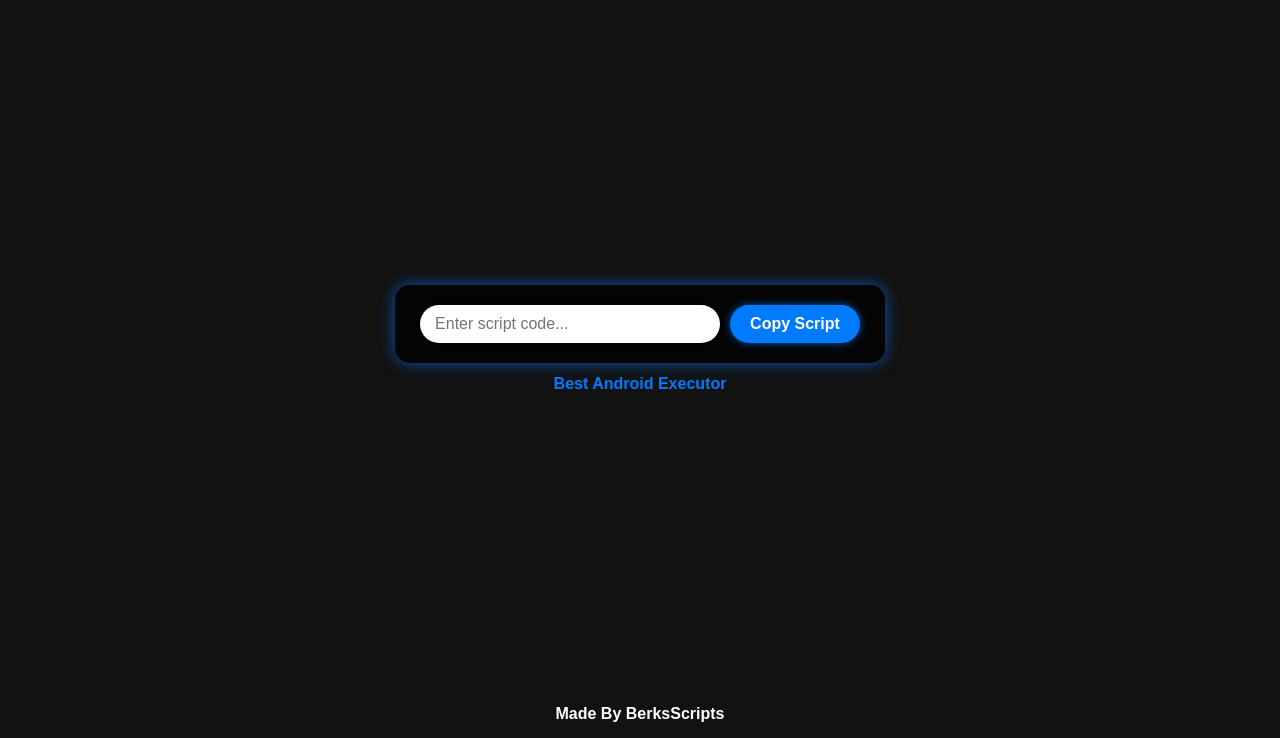
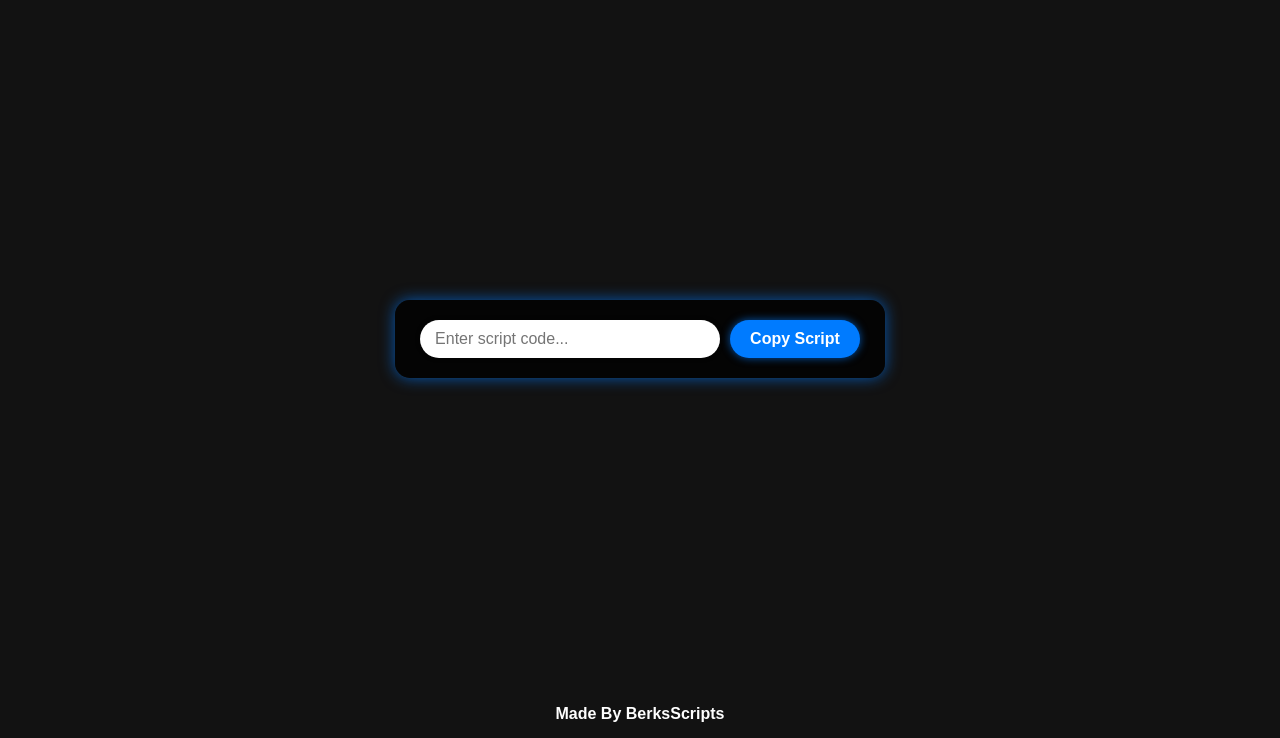
Before and after one commit to BerksGamesMC/testpro4234242424, a plain HTML site: page index.html in a window 1280 px wide. Shown: the part 62-800 px from the top of the page. Drawn offline with Linux system fonts and the light colour scheme.

Commit message:
Update index.html

```diff
--- a/index.html
+++ b/index.html
@@ -115,7 +115,6 @@
     flex-grow: 1;
     margin-top: 50px; /* To avoid top bar */
     display: flex;
-    flex-direction: column;
     justify-content: center;
     align-items: center;
   }
@@ -165,22 +164,6 @@
     background-color: #0056b3;
   }
 
-  /* Executor link below search */
-  #executorLink {
-    margin-top: 12px;
-    text-align: center;
-  }
-  #executorLink a {
-    color: #007bff;
-    font-weight: 700;
-    text-decoration: none;
-    cursor: pointer;
-    user-select: none;
-  }
-  #executorLink a:hover {
-    text-decoration: underline;
-  }
-
   /* Footer text */
   footer {
     text-align: center;
@@ -210,11 +193,6 @@
   <div class="search-copy-wrapper">
     <input type="text" id="searchBox" placeholder="Enter script code..." />
     <button id="copyBtn">Copy Script</button>
-  </div>
-  <div id="executorLink">
-    <a href="https://berksscripts.netlify.app/executor/">
-      Best Android Executor
-    </a>
   </div>
 </div>
 
```
